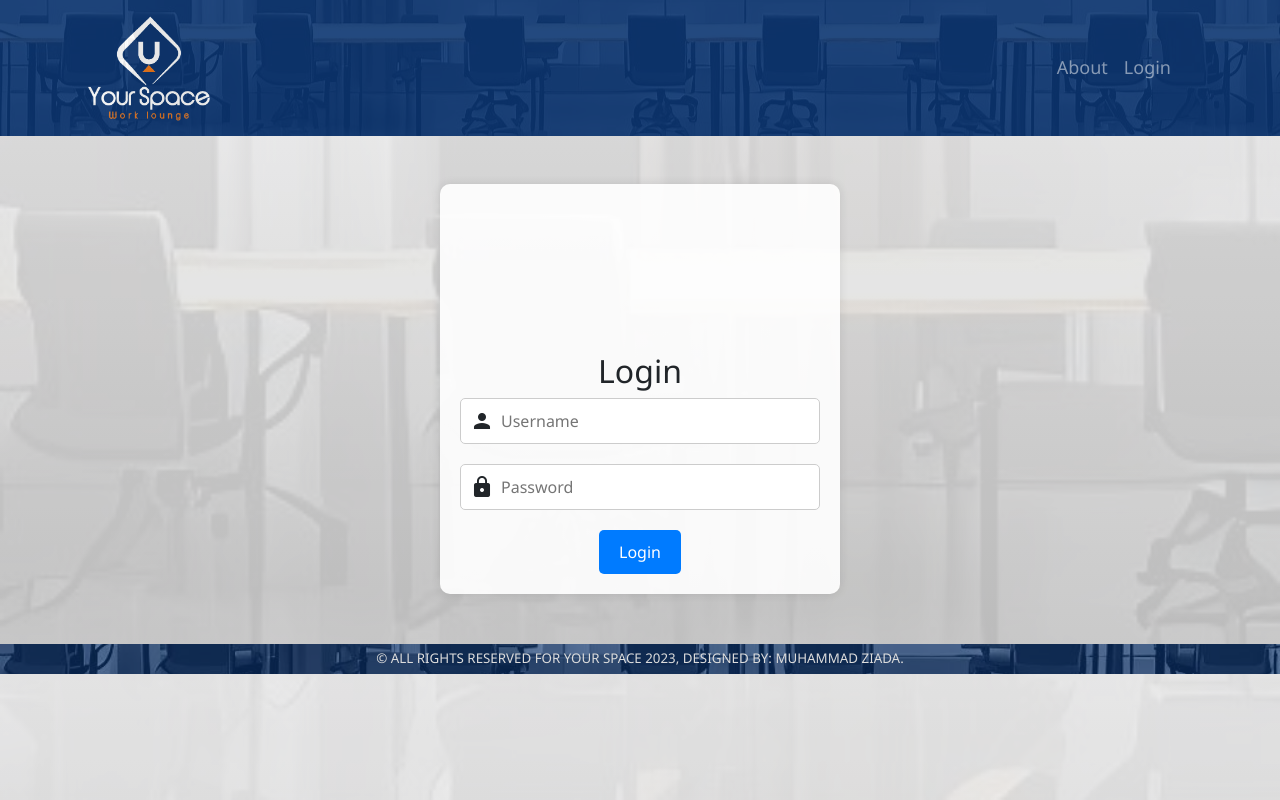
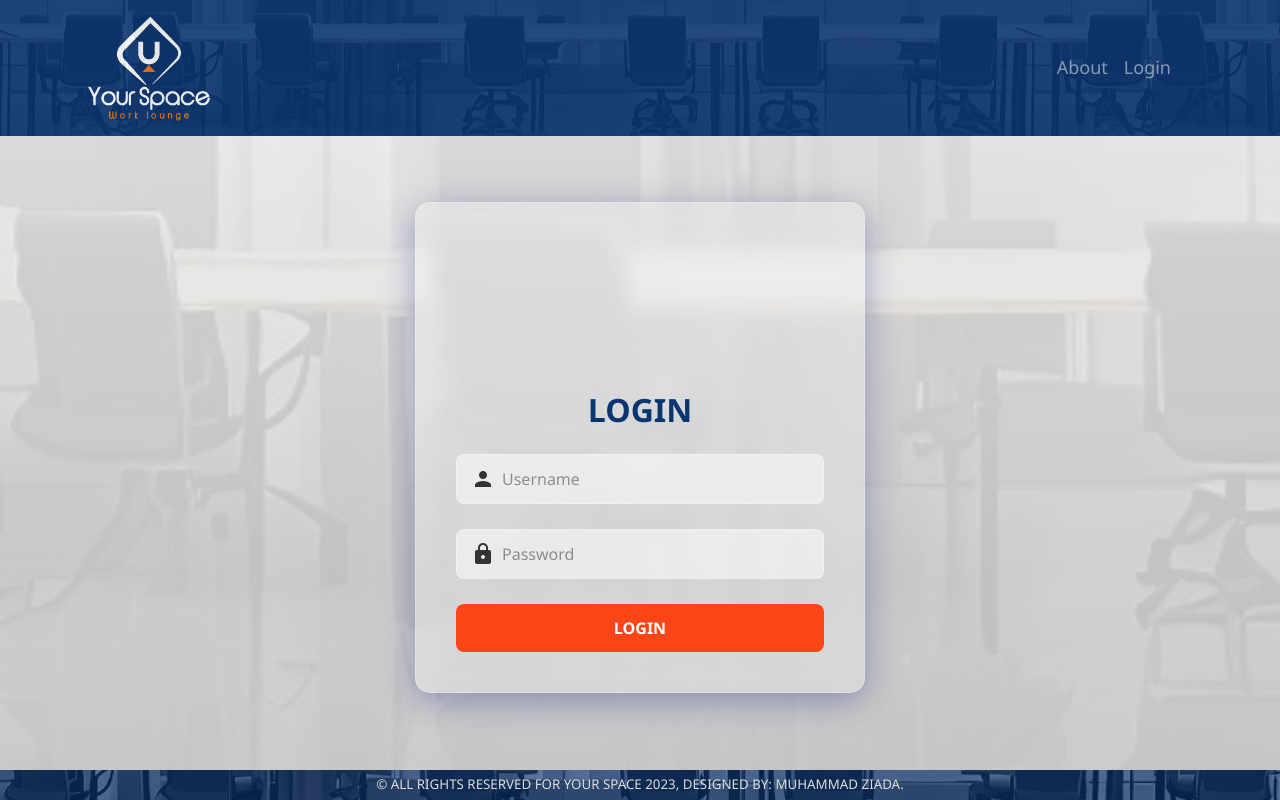
Before and after one commit to engziada/YourSpace, a Flask app: page /login in a window 1280 px wide. Run offline with Flask 3, Linux system fonts and the light colour scheme; some libraries are stand-ins or nearby versions.

Commit message:
Checkpoint: Sticky Footer and Glassmorphism Login Form

```diff
--- a/app/static/styles/login.css
+++ b/app/static/styles/login.css
@@ -1,17 +1,17 @@
-/* styles.css */
-/* ... other styles ... */
+/* login.css */
 
-/* Translucent box styling */
 .translucent-box {
-    background-color: rgba(255, 255, 255, 0.9);
-    /* Use rgba to set transparency */
-    border-radius: 10px;
-    padding: 20px;
-    box-shadow: 0 0 10px rgba(0, 0, 0, 0.1);
-    max-width: 400px;
-    /* Adjust the max width as needed */
-    margin: 0 auto;
-    /* Center the box horizontally */
+    /* Glassmorphism effect */
+    background: rgba(255, 255, 255, 0.25);
+    backdrop-filter: blur(10px);
+    -webkit-backdrop-filter: blur(10px); /* For Safari */
+    border-radius: 15px;
+    border: 1px solid rgba(255, 255, 255, 0.18);
+    box-shadow: 0 8px 32px 0 rgba(31, 38, 135, 0.37);
+
+    padding: 40px;
+    max-width: 450px;
+    margin: 50px auto;
 }
 
 .logo {
@@ -23,35 +23,68 @@
     text-align: center;
 }
 
+.login-form h2 {
+    color: #0B3571;
+    margin-bottom: 25px;
+    font-weight: bold;
+    text-transform: uppercase;
+}
+
 /* Input styling */
 .input-group {
     position: relative;
-    margin-bottom: 20px;
+    margin-bottom: 25px;
 }
 
 .input-icon {
     position: absolute;
-    left: 10px;
+    left: 15px;
     top: 50%;
     transform: translateY(-50%);
+    color: #333;
 }
 
 input[type="text"],
 input[type="password"] {
     width: 100%;
-    border: 1px solid #ccc;
-    border-radius: 5px;
-    padding: 10px;
-    padding-left: 40px;
+    background: rgba(255, 255, 255, 0.5);
+    border: 1px solid rgba(255, 255, 255, 0.3);
+    border-radius: 8px;
+    padding: 12px;
+    padding-left: 45px;
+    color: #333;
+    font-weight: 500;
+    transition: all 0.3s ease;
+}
+
+input[type="text"]:focus,
+input[type="password"]:focus {
+    background: rgba(255, 255, 255, 0.8);
+    outline: none;
+    box-shadow: 0 0 0 2px rgba(251, 69, 23, 0.5);
+}
+
+input[type="text"]::placeholder,
+input[type="password"]::placeholder {
+    color: rgba(0, 0, 0, 0.4);
 }
 
 button {
-    background-color: #007BFF;
+    background: #FB4517;
     color: #fff;
     border: none;
-    border-radius: 5px;
-    padding: 10px 20px;
+    border-radius: 8px;
+    padding: 12px 20px;
     cursor: pointer;
+    width: 100%;
+    font-size: 16px;
+    font-weight: bold;
+    transition: all 0.3s ease;
+    text-transform: uppercase;
 }
 
-/* ... other styles ... */
+button:hover {
+    background: #0B3571;
+    box-shadow: 0 4px 15px rgba(11, 53, 113, 0.4);
+    transform: translateY(-2px);
+}
--- a/app/static/styles/style.css
+++ b/app/static/styles/style.css
@@ -6,12 +6,19 @@
     -moz-osx-font-smoothing: grayscale;
 }
 
+html, body {
+    height: 100%;
+    margin: 0;
+}
+
 body {
     /* Set a background color or gradient as a fallback */
     background: linear-gradient(to bottom, #f0f0f0, #d0d0d0);
 
     /* Adjust the opacity of the background image */
     position: relative;
+    display: flex;
+    flex-direction: column;
 }
 
 body::before {
@@ -32,6 +39,16 @@ body::before {
     /* Place the overlay behind the content */
 }
 
+.page-container {
+    display: flex;
+    flex-direction: column;
+    min-height: 100vh;
+}
+
+.content-wrapper {
+    flex: 1;
+}
+
 .content {
     min-height: 100%;
     min-width: 100%;
@@ -43,17 +60,14 @@ body::before {
 }
 /* **************  ************** */
 /* Add this to your existing CSS styles */
-footer {
+.footer {
     position: relative;
     background-image: url('/static/images/bg3.jpg');
     /* Adjust the image path */
     background-size: cover;
     background-repeat: no-repeat;
     background-position: center;
-    height: 30px;
-    /* Adjust the height as needed */
-    margin-top: 50px;
-    /* Adjust margin to separate footer from content */
+    padding: 15px 0;
 }
 
 .footer-overlay {
--- a/app/templates/master.html
+++ b/app/templates/master.html
@@ -26,6 +26,7 @@
 </head>
 <body>
     <!-- Navbar -->
+    <div class="page-container">
     <nav class="navbar navbar-expand-lg navbar-dark dark-bg-color">
         <div class="container">
             <!-- Site name and logo -->
@@ -165,12 +166,14 @@
     </div>
 
     <!-- Content block -->
-    <div class="container mt-5 px-0 mx-auto">
-        {% block content %}
-        {% endblock %}
+    <div class="content-wrapper">
+        <div class="container mt-5 px-0 mx-auto">
+            {% block content %}
+            {% endblock %}
+        </div>
     </div>
 
-    <footer>
+    <footer class="footer">
         <div class="footer-overlay">
             <div class="footer-content">
                 <p>&copy; All rights reserved for Your Space 2023, Designed by: <a href="https://www.linkedin.com/in/MuhammadZiada" target="_blank">Muhammad Ziada</a>.</p>
@@ -183,6 +186,7 @@
 
     {% block scripts %}
     {% endblock %}
+</div>
 </body>
 
 </html>
```
Also changed, not shown: README.md. Lines whose indentation alone changed are shown as unchanged.
